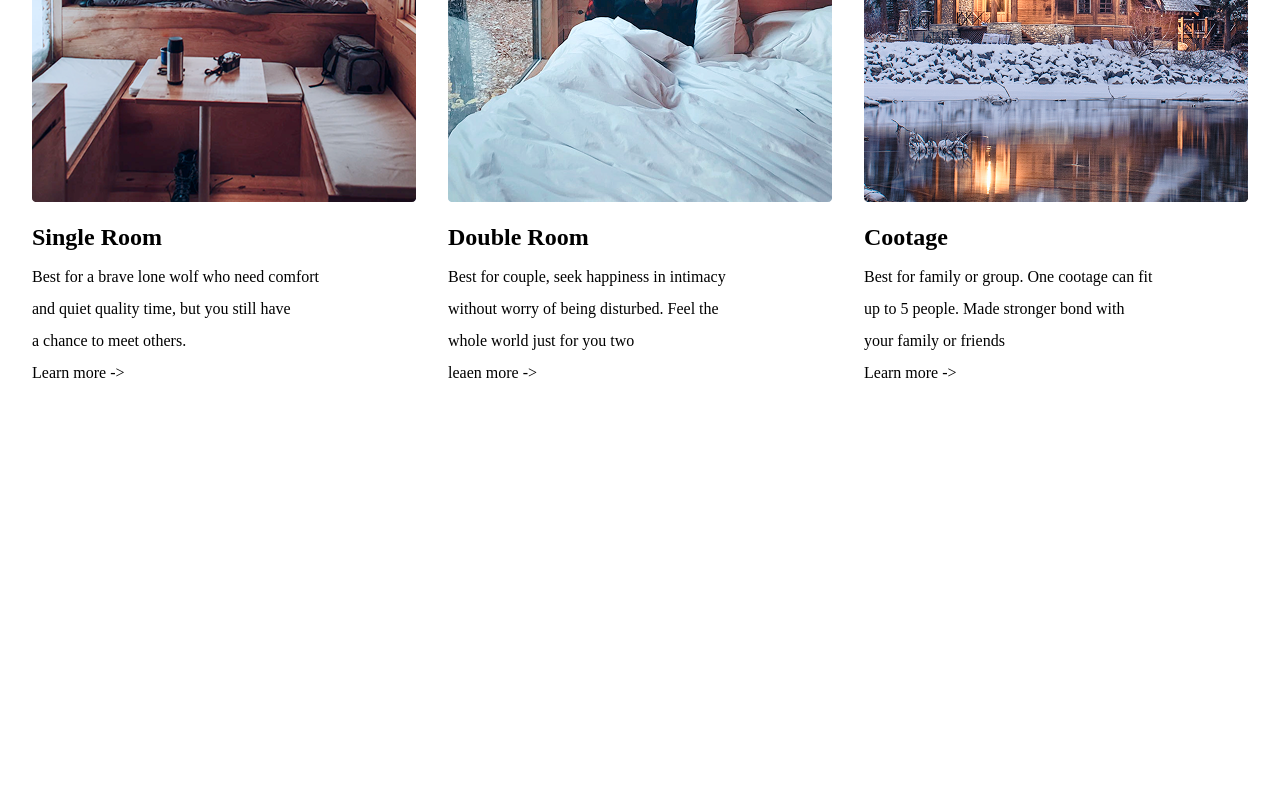
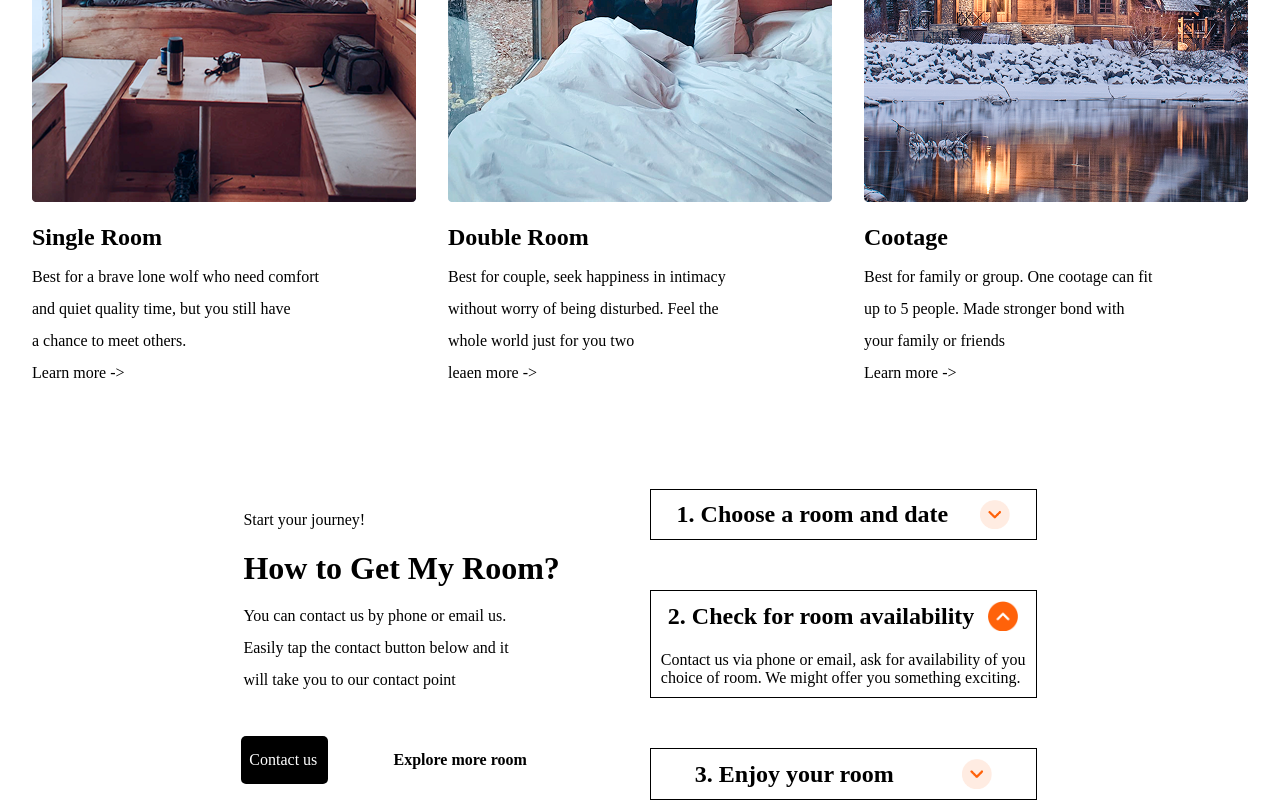
Before and after one commit to karimovmuhamadali91-arch/home-work-14, a plain HTML site: page index.html in a window 1280 px wide. Shown: the part 3030-3830 px from the top of the page. Before the commit the page ends 3419 px from the top, so only its background shows below. Drawn offline with Linux system fonts and the light colour scheme.

Commit message:
box7 dob wid

```diff
--- a/index.html
+++ b/index.html
@@ -124,7 +124,8 @@
         <div class="bv2">
             <img src="./img/image 10.png" alt="">
             <h2>Double Room</h2>
-            <p>Best for couple, seek happiness in intimacy <br> without worry of being disturbed. Feel the <br> whole world just
+            <p>Best for couple, seek happiness in intimacy <br> without worry of being disturbed. Feel the <br> whole
+                world just
                 for you two</p>
             <p>leaen more -></p>
         </div>
@@ -138,6 +139,41 @@
             <p>Learn more -></p>
         </div>
     </div>
+    <div class="box7">
+        <div class="n1">
+            <p>Start your journey!</p>
+            <h1>How to Get My Room?</h1>
+            <p>You can contact us by phone or email us. <br> Easily tap the contact button below and it <br> will take
+                you to our
+                contact point</p>
+            <div class="n2">
+                <p class="p1">Contact us</p>
+                <h4>Explore more room</h4>
+            </div>
+        </div>
+        <div class="n">
+            <div class="n3">
+                <div class="n4">
+                    <h2>1. Choose a room and date</h2>
+                    <img src="./img/image.png" alt="" width="30px">
+                </div>
+            </div>
+            <div class="n5">
+                <div class="n6">
+                    <h2>2. Check for room availability</h2>
+                    <img src="./img/image copy.png" alt="" width="30px">
+                </div>
+                <p style="padding: 10px;">Contact us via phone or email, ask for availability of you <br> choice of room. We might offer you
+                    something exciting.</p>
+            </div>
+            <div class="n7">
+                <div class="n8">
+                    <h2>3. Enjoy your room</h2>
+                    <img src="./img/image.png" alt="" width="30px">
+                </div>
+            </div>
+        </div>
+    </div>
 </body>
 
 </html>
--- a/style.css
+++ b/style.css
@@ -100,9 +100,72 @@
 .bn1 {
     line-height: 1.8;
 }
+
 .box6 {
     display: flex;
     justify-content: space-evenly;
     line-height: 2;
     margin-top: 100px;
 }
+
+.box7 {
+    display: flex;
+    justify-content: center;
+    align-items: center;
+    margin-top: 100px;
+    gap: 90px;
+}
+
+.n1 {
+    line-height: 2;
+}
+
+.p1 {
+    padding: 8px;
+    width: 20%;
+    border-radius: 5px;
+    background-color: black;
+    color: white;
+}
+.n2 {
+    display: flex;
+    justify-content: space-around;
+    align-items: center;
+    margin-top: 40px;
+    margin-left: -35px;
+}
+
+.n3 {
+    border: 1px solid black;
+    margin-bottom: 50px;
+}
+
+.n4 {
+    display: flex;
+    justify-content: space-around;
+    align-items: center;
+    padding: 10px;
+}
+
+.n5 {
+    border: 1px solid black;
+    margin-bottom: 50px;
+}
+
+.n6 {
+    display: flex;
+    justify-content: space-around;
+    align-items: center;
+    padding: 10px;
+}
+
+.n7 {
+    border: 1px solid black;
+}
+
+.n8 {
+    display: flex;
+    justify-content: space-around;
+    align-items: center;
+    padding: 10px;
+}
```
Also changed, not shown: img/image copy.png (added), img/image.png (added).
